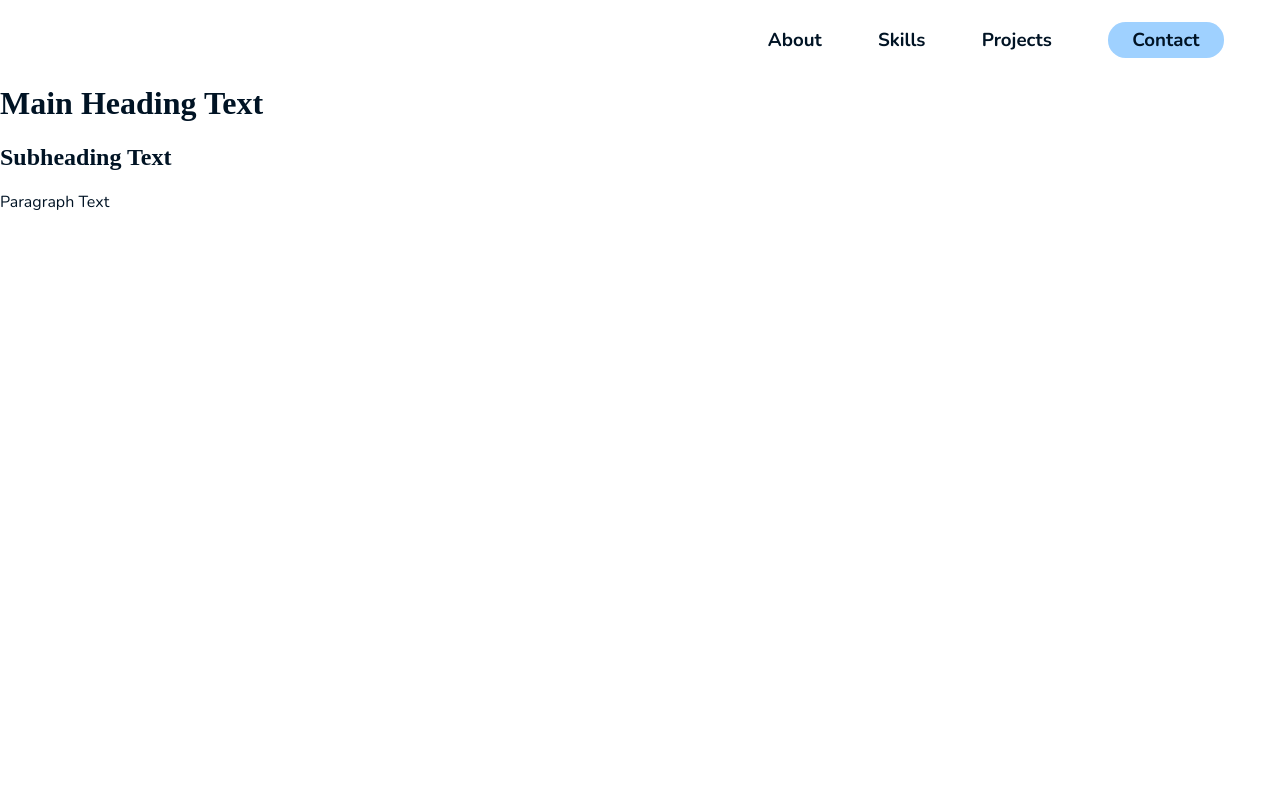
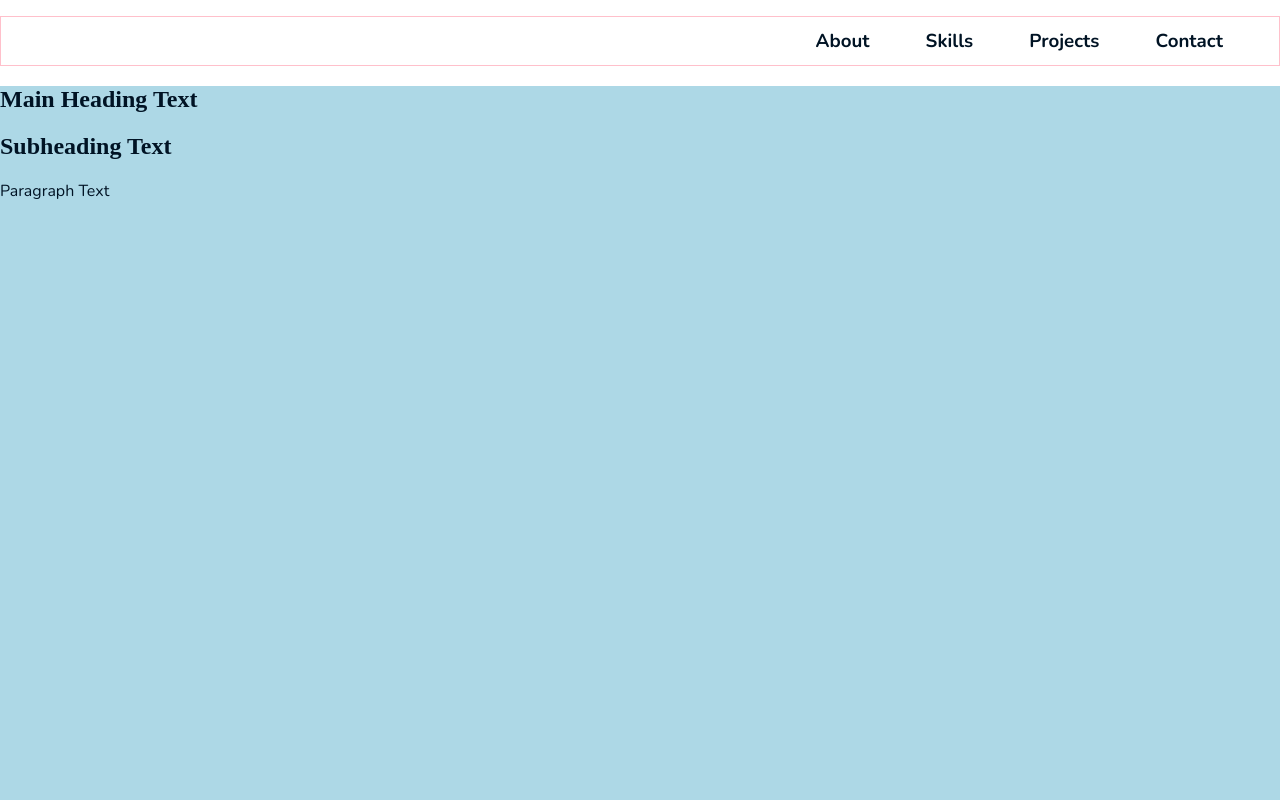
Before and after one commit to ang-riv/portfolio, a React (Create React App) app: page / in a window 1280 px wide. Shown: the top 800 px of the page. Built offline with nearby package versions, Linux system fonts and the light colour scheme; some icons are missing; a web font is replaced by a local one.

Commit message:
Changed navigation to use scrollIntoView and refs for links

```diff
--- a/package.json
+++ b/package.json
@@ -9,6 +9,7 @@
     "react": "^18.3.1",
     "react-dom": "^18.3.1",
     "react-scripts": "5.0.1",
+    "react-scroll": "^1.9.0",
     "web-vitals": "^2.1.4"
   },
   "scripts": {
--- a/src/App.js
+++ b/src/App.js
@@ -1,13 +1,28 @@
 import "./style.css";
 import { Icon } from "@iconify/react";
 import Navigation from "./Navigation.js";
+import React, { useRef } from "react";
+import IntroSection from "./IntroSection.js";
 function App() {
+  const aboutRef = useRef(null);
+  const skillsRef = useRef(null);
+  const projectsRef = useRef(null);
+  const contactRef = useRef(null);
+
   return (
     <div className="App">
-      <Navigation />
-      <h1>Main Heading Text</h1>
-      <h2>Subheading Text</h2>
-      <p>Paragraph Text</p>
+      <Navigation
+        aboutRef={aboutRef}
+        skillsRef={skillsRef}
+        projectsRef={projectsRef}
+        contactRef={contactRef}
+      />
+      <IntroSection ref={aboutRef} />
+      <div style={{ height: "100vh", backgroundColor: "lightpink" }}>
+        <h1>testing</h1>
+      </div>
+      <section id=""></section>
+      <section id="about">about</section>
       <Icon icon="mdi-light:home" className="home-icon" />
     </div>
   );
--- a/src/IntroSection.js
+++ b/src/IntroSection.js
@@ -1,7 +1,16 @@
 import React from "react";
 
-function IntroSection() {
-  return <></>;
-}
+const IntroSection = React.forwardRef((props, ref) => {
+  return (
+    <section
+      ref={ref}
+      style={{ height: "100vh", backgroundColor: "lightblue" }}
+    >
+      <h1>Main Heading Text</h1>
+      <h2>Subheading Text</h2>
+      <p>Paragraph Text</p>
+    </section>
+  );
+});
 
 export default IntroSection;
--- a/src/Navigation.js
+++ b/src/Navigation.js
@@ -1,32 +1,63 @@
 import React from "react";
 
-function Navigation() {
+const Navigation = ({ aboutRef, skillsRef, projectsRef, contactRef }) => {
+  // scrolling to a specific section using refs
+  const scrollToSection = (ref) => {
+    if (ref.current) {
+      ref.current.scrollIntoView({ behavior: "smooth" });
+    }
+  };
   const containerStyles = {
+    border: "1px solid pink",
     "margin-top": "1em",
     height: "3em",
     display: "flex",
-    "flex-direction": "",
+    "justify-content": "end",
+    "align-items": "center",
+  };
+
+  const ulStyle = {
+    display: "flex",
     "justify-content": "end",
     "align-items": "center",
   };
   const linkStyles = {
-    "margin-right": "3em",
+    marginRight: "3em",
+    fontWeight: "bolder",
+    fontSize: "1.17em",
+    "list-style-type": "none",
   };
 
   const contactStyle = {
-    "background-color": "#9FD1FF",
-    "margin-right": "3em",
+    backgroundColor: "#9FD1FF",
+    marginRight: "2.5em",
     padding: "0.25em 1.3em",
-    "border-radius": "0.938em",
+    borderRadius: "0.938em",
+    fontWeight: "bolder",
+    fontSize: "1.17em",
+    "list-style-type": "none",
   };
+
   return (
     <div style={containerStyles}>
-      <h3 style={linkStyles}>About</h3>
-      <h3 style={linkStyles}>Skills</h3>
-      <h3 style={linkStyles}>Projects</h3>
-      <h3 style={contactStyle}>Contact</h3>
+      <nav>
+        <ul style={ulStyle}>
+          <li style={linkStyles} onClick={() => scrollToSection(aboutRef)}>
+            About
+          </li>
+          <li style={linkStyles} onClick={() => scrollToSection(skillsRef)}>
+            Skills
+          </li>
+          <li style={linkStyles} onClick={() => scrollToSection(projectsRef)}>
+            Projects
+          </li>
+          <li style={linkStyles} onClick={() => scrollToSection(contactRef)}>
+            Contact
+          </li>
+        </ul>
+      </nav>
     </div>
   );
-}
+};
 
 export default Navigation;
--- a/src/style.css
+++ b/src/style.css
@@ -8,10 +8,18 @@ h2 {
 
 h3,
 h4,
-p {
+p,
+li {
   font-family: "Nunito", sans-serif;
 }
 
+li:hover {
+  cursor: pointer;
+}
+
+a {
+  text-decoration: none;
+}
 /** icon styles **/
 .home-icon {
   height: 3em;
```
Also changed, not shown: 1 other file (tests, documents, lock files or other folders).
